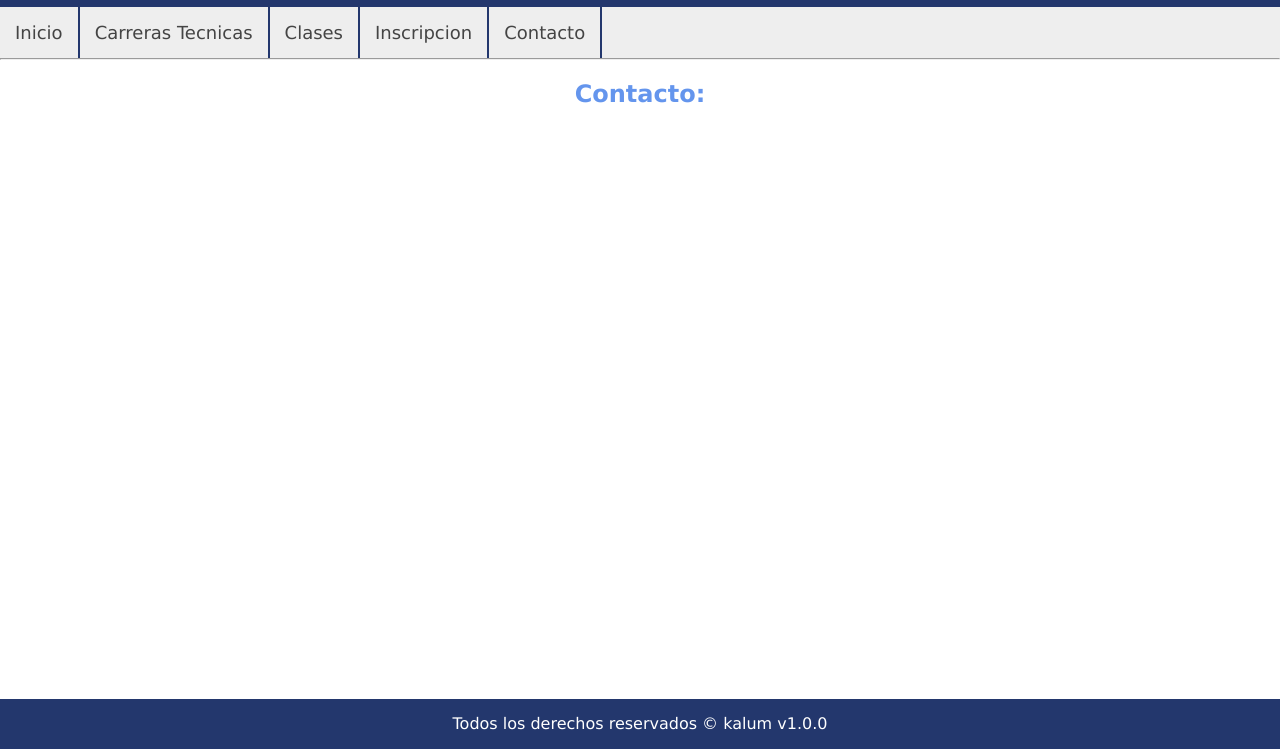
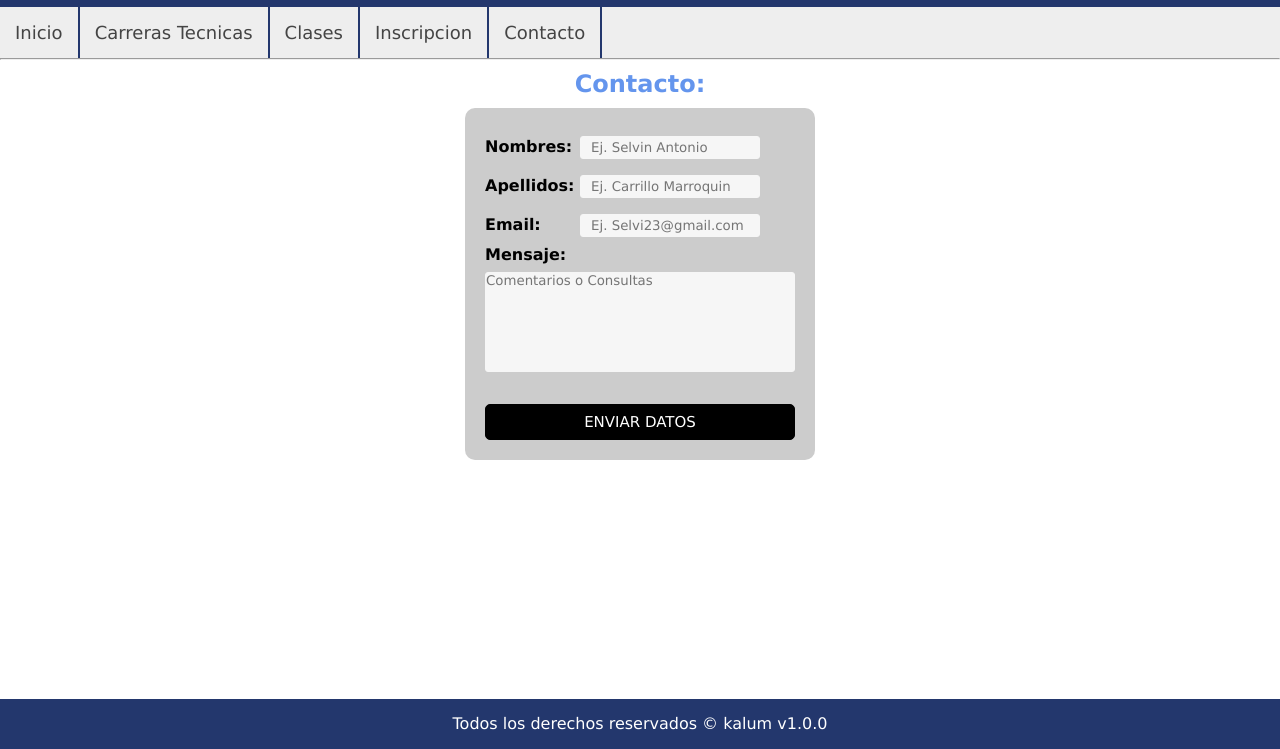
Before and after one commit to tpamal/Java-2021-web, a plain HTML site: page contacto.html in a window 1280 px wide. Shown: the part 51-800 px from the top of the page. Drawn offline with Linux system fonts and the light colour scheme.

Commit message:
Terminando diseno de la pagina contacto

```diff
--- a/assets/css/style.css
+++ b/assets/css/style.css
@@ -114,6 +114,68 @@ input[type="submit"], button{
     cursor: pointer;
 }
 
+/*Diseno de Contactos*/
+#contenido_contacto h2 {
+    text-align: center;
+    color: cornflowerblue;
+    margin: 10px;
+}
+
+*{box-sizing:border-box;}
+
+#contenido_contacto form {
+	width:350px;
+	padding:20px;
+	border-radius:10px;
+	margin:auto;
+	background-color:#ccc;
+}
+
+#contenido_contacto form label{
+	width:90px;
+	font-weight:bold;
+	display:inline-block;
+}
+
+#contenido_contacto form input[type="text"],
+#contenido_contacto form[type="email"]{
+	width:180px;
+	padding:3px 10px;
+	border:1px solid #f6f6f6;
+	border-radius:3px;
+	background-color:#f6f6f6;
+	margin:8px 0;
+	display:inline-block;
+}
+
+#contenido_contacto form input[type="submit"]{
+	width:100%;
+	padding:8px 16px;
+	margin-top:32px;
+	border:1px solid #000;
+	border-radius:5px;
+	display:block;
+	color:#fff;
+	background-color:#000;
+}
+
+#contenido_contacto form input[type="submit"]:hover{
+	cursor:pointer;
+}
+
+textarea{
+	width:100%;
+	height:100px;
+	border:1px solid #f6f6f6;
+	border-radius:3px;
+	background-color:#f6f6f6;
+	margin:8px 0;
+	/*resize: vertical | horizontal | none | both*/
+	resize:none;
+	display:block;
+}
+
+
 /*Selector por clase*/
 
 .clearFix {
--- a/contacto.html
+++ b/contacto.html
@@ -21,8 +21,24 @@
                 </ul>
             </nav>
             <hr>
-            <div id="contenido">
+            <div id="contenido_contacto">
                 <h2>Contacto:</h2>
+             <form action="#" target="" method="get" name="formDatosPersonales">
+
+                <label for="nombre">Nombres:</label>
+                <input type="text" name="nombre" id="nombre" placeholder="Ej. Selvin Antonio ">
+
+                <label for="apellidos">Apellidos:</label>
+                <input type="text" name="apellidos" id="apellidos" placeholder="Ej. Carrillo Marroquin"/>
+
+                <label for="email" />Email:</label>
+                <input type="text" name="email" id="email" placeholder="Ej. Selvi23@gmail.com" required />
+
+                <label for="mensaje" >Mensaje:</label>
+                <textarea name="mensaje" for="mensaje" placeholder="Comentarios o Consultas" maxlength="300"></textarea>
+
+                <input type="submit" name="enviar" value="enviar datos"/>
+            </form>
             </div>
             <footer>
                 Todos los derechos reservados &copy; kalum v1.0.0
```
